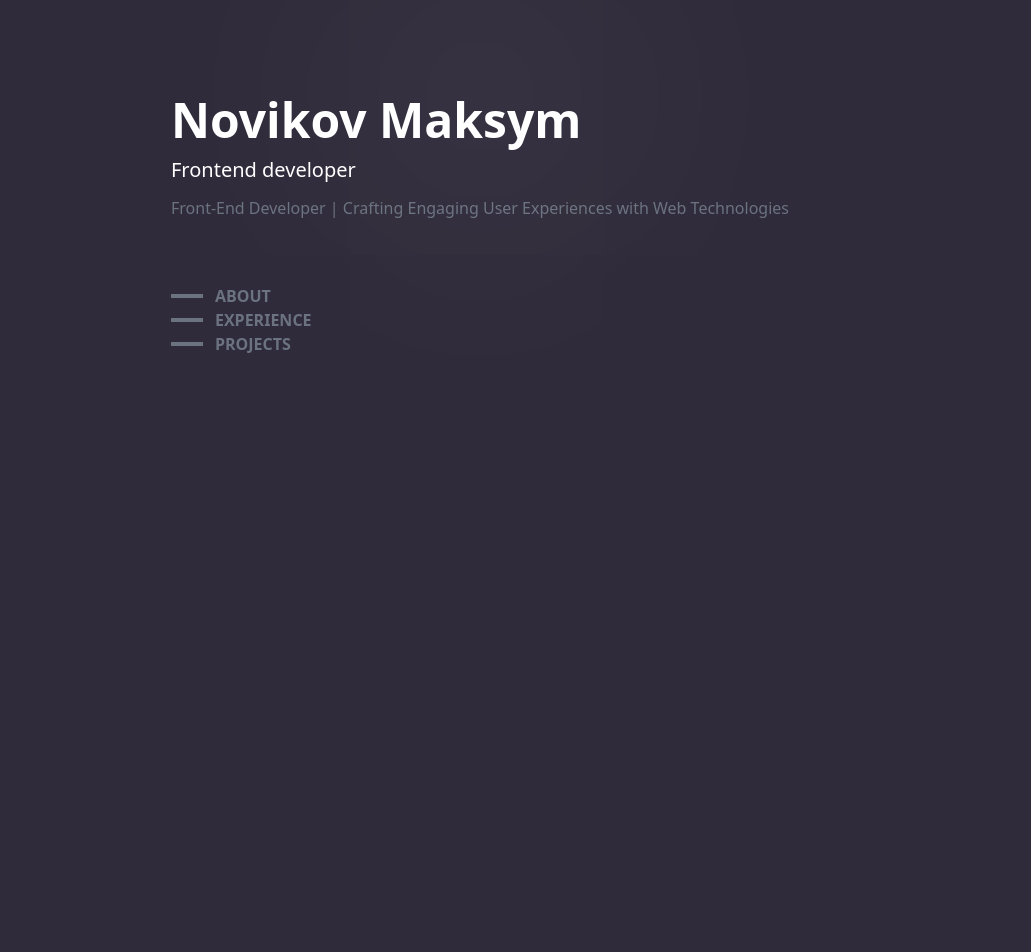
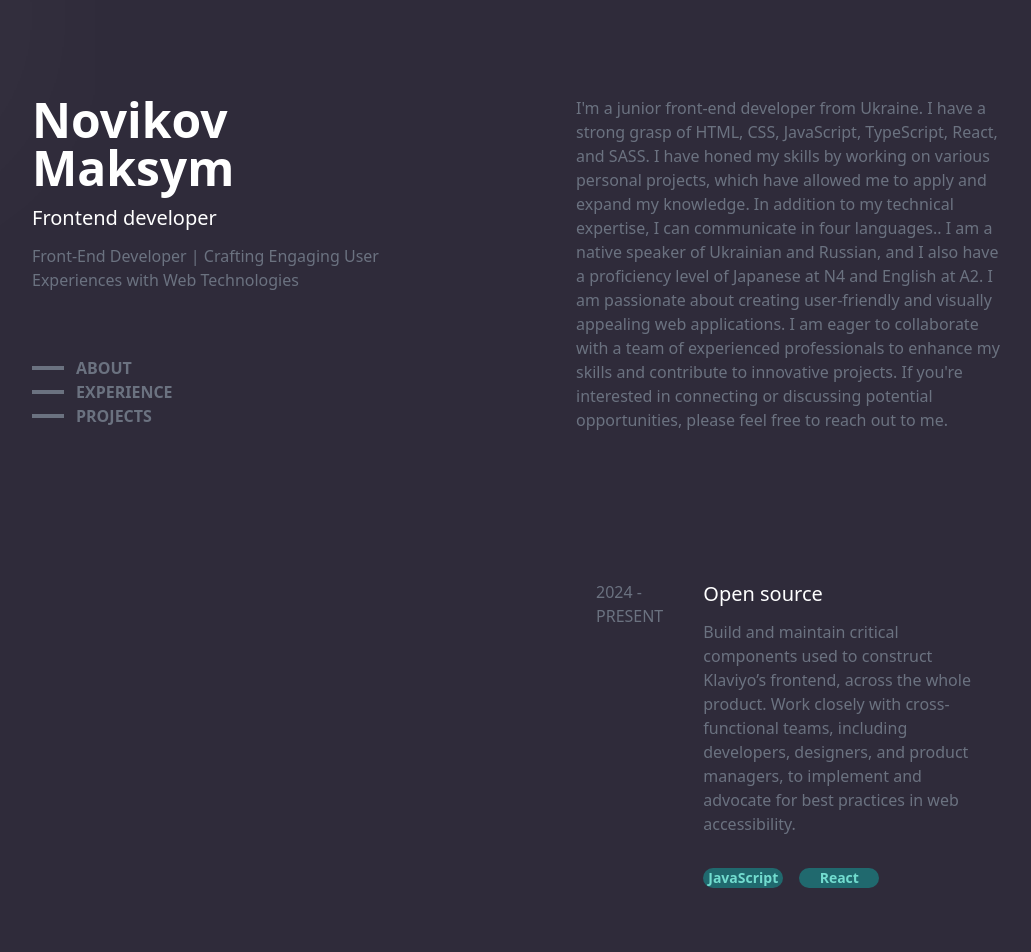
Before and after one commit to Rabbok/homepage3.0, a Next.js app: page / in a window 1280 px wide. Shown: the top 952 px of the page, without its empty margins (160-1191 px from the left). Built offline with nearby package versions, Linux system fonts and the light colour scheme.

Commit message:
feat: added description and experience sections. fix: solved bug

```diff
--- /dev/null
+++ b/src/app/components/Description/Description.tsx
@@ -0,0 +1,19 @@
+const Description = () => {
+    return (
+        <div className="mb-32">
+            <p className="text-gray-500 text-l font-medium">I'm a junior front-end developer from Ukraine. I have a strong grasp of HTML,
+CSS, JavaScript, TypeScript, React, and SASS. I have honed my skills by working
+on various personal projects, which have allowed me to apply and expand my
+knowledge. In addition to my technical expertise, I can communicate in four
+languages.. I am a native speaker of Ukrainian and Russian, and I also have a
+proficiency level of Japanese at N4 and English at A2. I am passionate about
+creating user-friendly and visually appealing web applications. I am eager to
+collaborate with a team of experienced professionals to enhance my skills and
+contribute to innovative projects. If you're interested in connecting or discussing
+potential opportunities, please feel free to reach out to me.
+</p>
+        </div>
+    )
+}
+
+export default Description;
--- /dev/null
+++ b/src/app/components/ExperienceBlock/ExperienceBlock.tsx
@@ -0,0 +1,26 @@
+type ExperienceBlockProps = {
+    title: string;
+    text: string;
+    tags: string[];
+};
+
+const ExperienceBlock = ({ title, text, tags }: ExperienceBlockProps) => {
+    return (
+        <div className="min-h-40 w-full mb-8 flex justify-center gap-10 p-5 rounded-l hover:bg-white-10">
+            <p className="text-gray-500 text-l font-medium w-40">2024 - PRESENT</p>
+            <div>
+                <p className="text-white font-medium text-xl mb-3">{title}</p>
+                <p className="text-gray-500 text-l font-medium">{text}</p>
+                <div className="flex justify-start">
+                    {tags.map((tag: string, index: number) => (
+                        <div className="bg-dark-green w-20 h-5 rounded-xl m-8 ml-0 mr-4 flex items-center justify-center">
+                            <p className="text-sm text-light-green text-center font-bold">{tag}</p>
+                        </div>
+                    ))}
+                </div>
+            </div>
+        </div>
+    );
+};
+
+export default ExperienceBlock;
--- a/src/app/components/Hero/Hero.tsx
+++ b/src/app/components/Hero/Hero.tsx
@@ -3,7 +3,7 @@ const Hero = () => {
         <div className="mb-16">
             <h1 className="text-white font-bold text-5xl mb-3">Novikov Maksym</h1>
             <h2 className="text-white font-medium text-xl mb-3">Frontend developer</h2>
-            <p className="text-gray-500 text=l font-medium">Front-End Developer | Crafting Engaging User Experiences with Web
+            <p className="text-gray-500 text-l font-medium">Front-End Developer | Crafting Engaging User Experiences with Web
             Technologies</p>
         </div>
     )
--- a/src/app/components/Navigation/Nav.tsx
+++ b/src/app/components/Navigation/Nav.tsx
@@ -5,7 +5,7 @@ import { useState } from "react";
 const Nav = () => {
     const [hoveredIndex, setHoveredIndex] = useState(null);
 
-    const handleMouseEnter = (index) => {
+    const handleMouseEnter = (index: any) => {
         setHoveredIndex(index);
     };
 
--- /dev/null
+++ b/src/app/components/Project/Project.tsx
@@ -0,0 +1,7 @@
+const Project = () => {
+    return (
+        <div className="h-10 w-full bg-red-500 mb-8"></div>
+    )
+}
+
+export default Project;
--- a/src/app/globals.css
+++ b/src/app/globals.css
@@ -19,6 +19,9 @@
 }
 
 body {
+  margin: 0;
+  padding: 0;
+  box-sizing: border-box;
   color: rgb(var(--foreground-rgb));
   background: linear-gradient(
       to bottom,
--- a/src/app/page.tsx
+++ b/src/app/page.tsx
@@ -3,6 +3,9 @@
 import { useEffect } from "react";
 import Nav from "./components/Navigation/Nav";
 import Hero from "./components/Hero/Hero";
+import Description from "./components/Description/Description";
+import ExperinceBlock from "./components/ExperienceBlock/ExperienceBlock";
+import Project from "./components/Project/Project";
 
 export default function Home() {
   useEffect(() => {
@@ -13,6 +16,7 @@ export default function Home() {
         glow.style.top = `${event.clientY - glow.offsetHeight / 2}px`;
       }
     };
+
     document.addEventListener("mousemove", handleMouseMove);
     return () => {
       document.removeEventListener("mousemove", handleMouseMove);
@@ -20,12 +24,29 @@ export default function Home() {
   }, []);
 
   return (
-    <main className="relative flex min-h-screen flex-col items-center justify-between p-24 bg-dark-indigo">
-      <div id="glow"></div>
+    <main className="relative grid grid-cols-2 min-h-screen flex-row items-start justify-between p-24 bg-dark-indigo">
+      <div id="glow" className="w-24 h-24 bg-white-half rounded-full pointer-events-none absolute"></div>
+
       <div className="mx-auto min-h-screen max-w-screen-xl px-6 py-12 font-sans md:px-12 md:py-20 lg:px-24 lg:py-0">
         <Hero />
         <Nav />
       </div>
+
+      <div className="mx-auto min-h-screen max-w-screen-xl px-6 py-12 font-sans md:px-12 md:py-20 lg:px-24 lg:py-0">
+
+        <Description/>
+
+        <div className="mb-20">
+          <ExperinceBlock title="Open source" text="Build and maintain critical components used to construct Klaviyo’s frontend, across the whole product. Work closely with cross-functional teams, including developers, designers, and product managers, to implement and advocate for best practices in web accessibility." tags={["JavaScript", "React"]}/>
+          <ExperinceBlock title="Front-End Developer" text="At Bright Future Technologies, I contributed to the development of interactive web applications using Angular and TypeScript. My role involved building user-friendly web pages that were integral to the successful launch of a new product. I focused on creating clean, maintainable code while continuously improving my skills in front-end technologies and best practices. Through my efforts, I helped the team deliver a high-quality product on time, while also gaining valuable experience in working within a dynamic development environment." tags={["JavaScript", "React"]}/>
+        </div>
+
+        <div>
+          <Project/>
+          <Project/>
+          <Project/>
+        </div>
+      </div>
     </main>
   );
 }
--- a/tailwind.config.ts
+++ b/tailwind.config.ts
@@ -15,6 +15,15 @@ const config: Config = {
       },
       backgroundColor: {
         "dark-indigo": "#2f2b3a",
+        "dark-green": "#20696e",
+        "light-green": "#72dccf",
+        'white-10': 'rgba(255, 255, 255, 0.1)',
+        'white-20': 'rgba(255, 255, 255, 0.2)',
+        'white-30': 'rgba(255, 255, 255, 0.3)',
+        'white-50': 'rgba(255, 255, 255, 0.5)',
+      },
+      textColor: {
+        "light-green": "#72dccf",
       }
     },
   },
```
